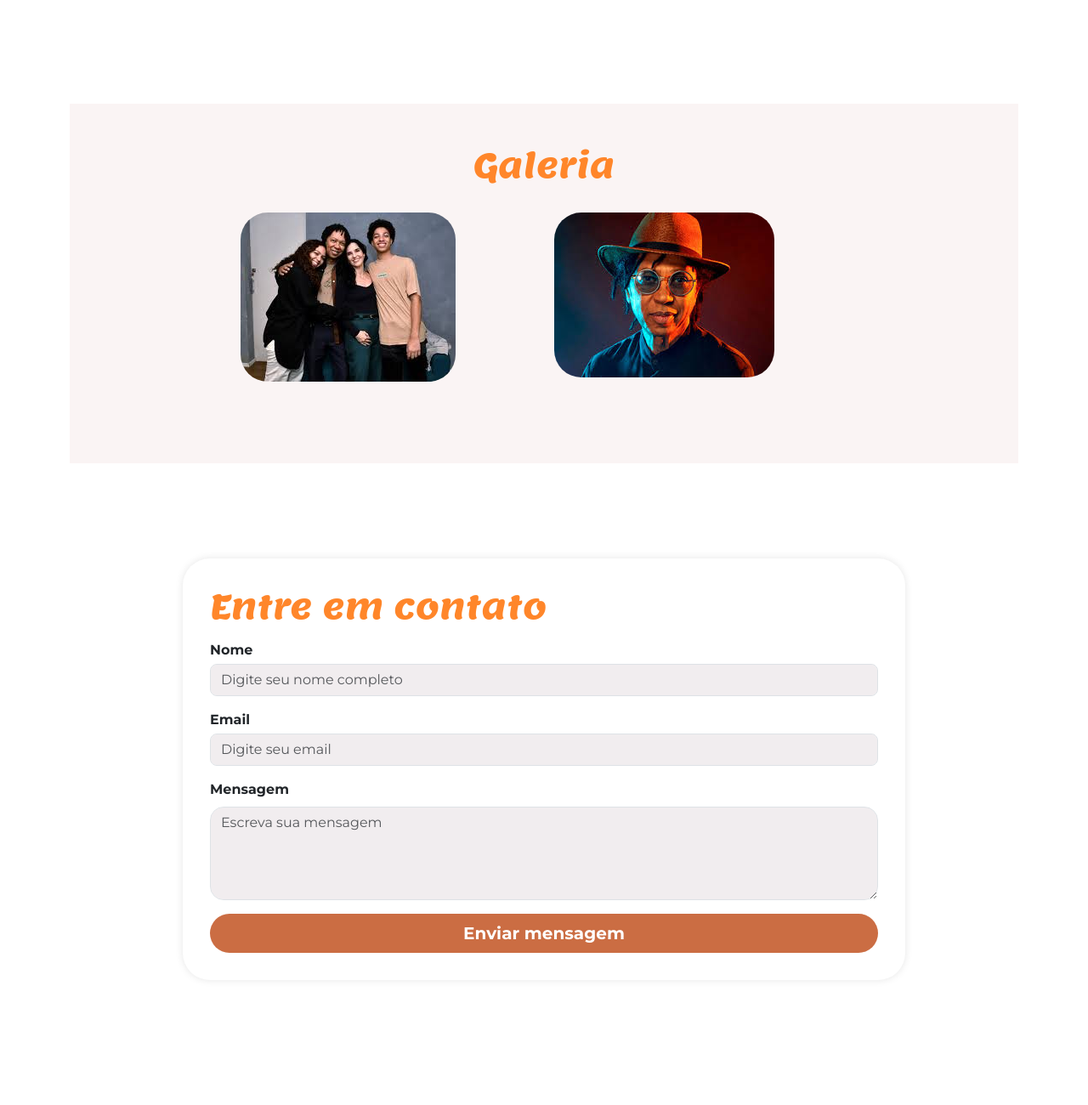
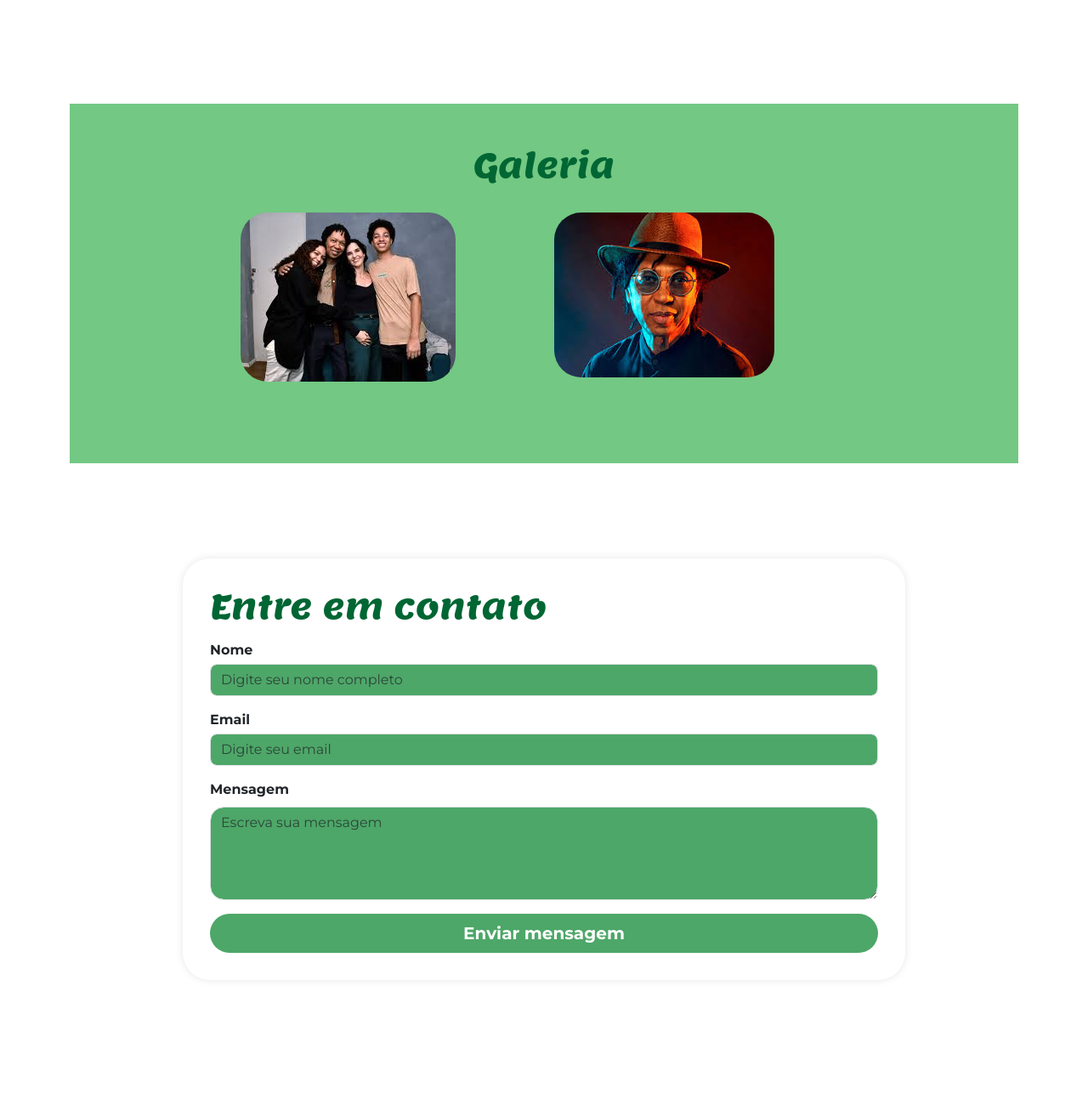
Before and after one commit to bananacomabobora/4bim, a plain HTML site: page index.html in a window 1280 px wide. Shown: the part 1420-2720 px from the top of the page at 85% size. Drawn offline with nearby package versions, Linux system fonts and the light colour scheme.

Commit message:
Update styles.css

```diff
--- a/styles.css
+++ b/styles.css
@@ -2,7 +2,7 @@
 @import url('https://fonts.googleapis.com/css2?family=Lemon&display=swap');
 
 :root {
-    --laranja-claro: #FF862A;
+    --laranja-claro: #006633;
  }
 
 body {
@@ -21,7 +21,7 @@ section {
 
 
 .nav-link {
-    color: #CB6D43;
+    color: #99E89D;
     font-weight: 600;
 }
 
@@ -100,7 +100,7 @@ h2 {
 }
 
 #galeria {
-    background-color: #FAF4F4;
+    background-color: #73C883;
 
 }
 
@@ -129,13 +129,13 @@ h2 {
 }
 
 .formulario button {
-    background-color: #CB6D43;
+    background-color: #4DA768;
     border: none;
     font-weight: bold;
 }
 
 .form-control {
-    background-color: #F1EDEF;
+    background-color: #4Da768;
 }
 .menu-acessibilidade{
     position: fixed;
```
